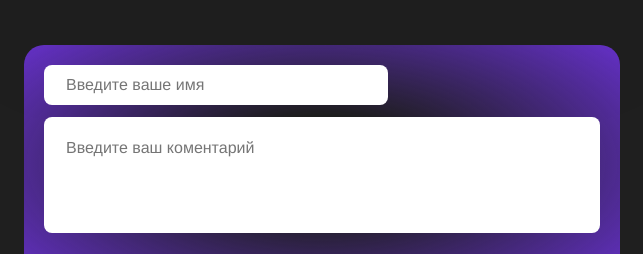
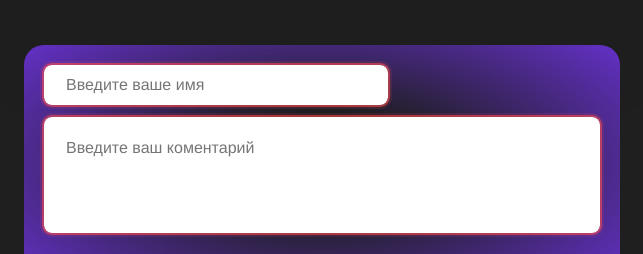
Before and after one commit to incognito0110/a-copy-of-the-project-main-main, a plain HTML site: page index.html in a window 1280 px wide. Both pictures are taken after a click on the button "Написать". Shown: the part 674-928 px from the top of the page, 318-961 px from the left. Drawn offline with Linux system fonts and the light colour scheme.

Commit message:
style: highlight invalid form fields
Add visual invalid-state styles for form inputs to make validation errors clearer during comment submission.

Made-with: Cursor

```diff
--- a/styles.css
+++ b/styles.css
@@ -12,6 +12,11 @@ body {
     padding-bottom: 200px;
     background: #202020;
     min-height: 100vh;
+  }
+
+  .-invalid {
+    outline: 2px solid rgba(255, 77, 79, 0.55);
+    box-shadow: 0 0 0 4px rgba(255, 77, 79, 0.12);
   }
 
   .comments,
```
